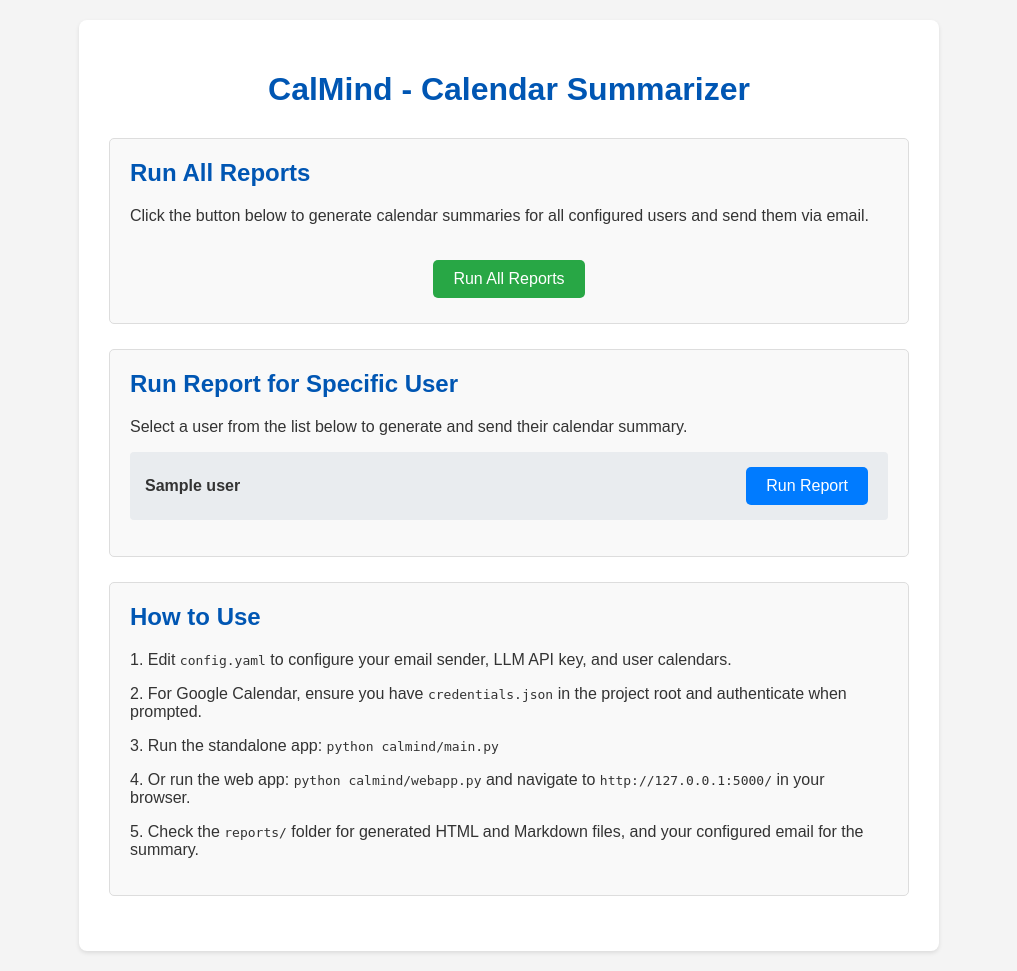
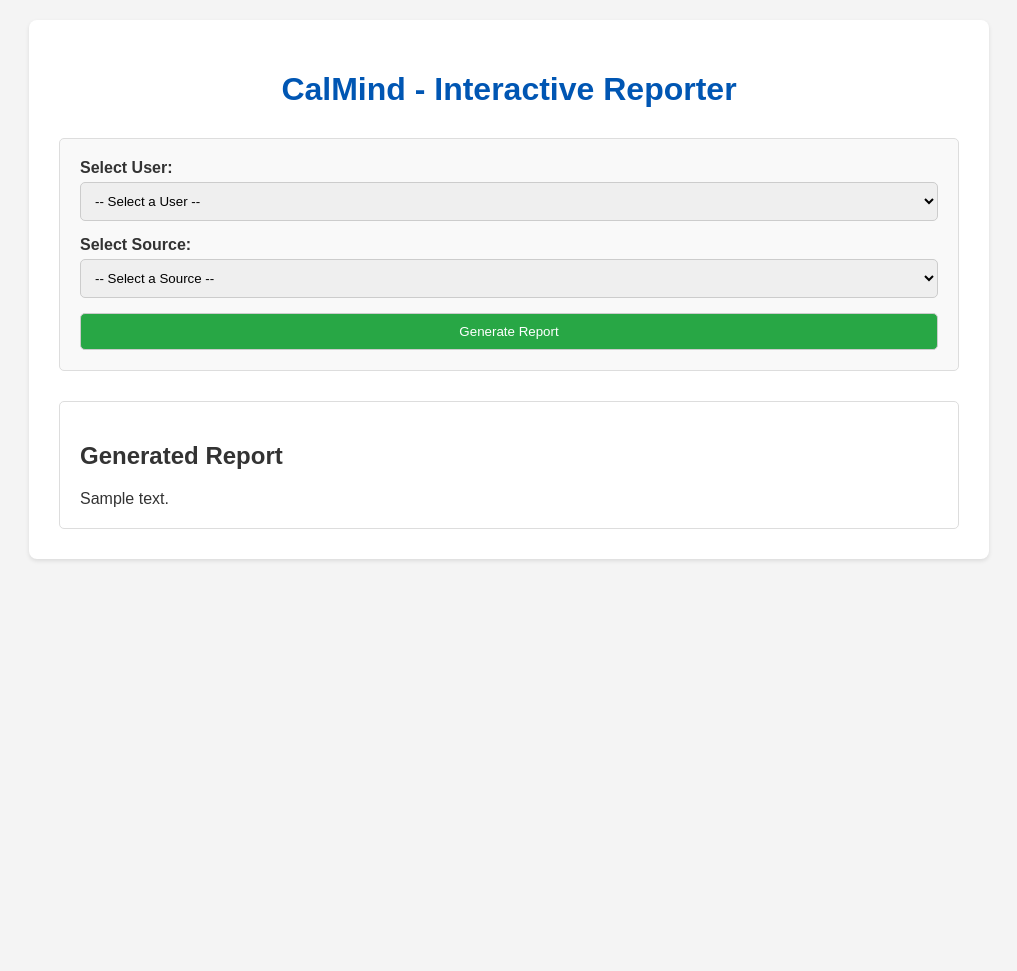
Before and after one commit to stephendavid77/CalMind, a Flask app: template templates/index.html in a window 1280 px wide. Shown: the whole page, without its empty margins (131-1148 px from the left). After the commit the page ends 561 px from the top, so only its background shows below. Run offline with Flask 3, Linux system fonts and the light colour scheme; the template is opened without the code that fills it: most values are stand-ins (such as "Sample title", 1, 10 or a date in 2020); parts of the project's set-up code (start-up, migrations or seed data) failed here and were passed over.

Commit message:
feat: Add Trello integration and interactive web UI

```diff
--- a/calmind/webapp.py
+++ b/calmind/webapp.py
@@ -1,51 +1,36 @@
-from flask import Flask, render_template, request, redirect, url_for
-import threading
+
+import os
+import json
+from flask import Flask, render_template, request
 from calmind.main import CalMindApp
 from calmind.config import Config
 
-app = Flask(__name__)
+# Get the absolute path to the project root
+project_root = os.path.abspath(os.path.join(os.path.dirname(__file__), '..'))
 
-# Initialize CalMindApp (can be done once or per request depending on desired behavior)
-# For simplicity, initializing once here. If config changes frequently, re-initialize.
+app = Flask(__name__, template_folder=os.path.join(project_root, 'templates'))
+
+# Initialize CalMindApp
 calmind_app_instance = CalMindApp()
+calmind_app_instance._initialize_llm()
+calmind_app_instance._initialize_email_sender()
 
-@app.route('/')
+@app.route('/', methods=['GET', 'POST'])
 def index():
     config = Config()
-    users = config.get_users_config()
-    return render_template('index.html', users=users)
+    users_config = config.get_users_config()
+    users = [user.model_dump() for user in users_config]
+    report_content = None
 
-@app.route('/run_report/<user_name>')
-def run_report(user_name):
-    config = Config()
-    users_config = config.get_users_config()
-    user_to_run = next((u for u in users_config if u.get('name') == user_name), None)
+    if request.method == 'POST':
+        user_name = request.form.get('user')
+        source_name = request.form.get('source')
+        user_to_run = next((u for u in users_config if u.name == user_name), None)
 
-    if user_to_run:
-        # Run the report in a separate thread to avoid blocking the web server
-        # In a production app, you'd use a proper task queue (e.g., Celery)
-        def run_task():
-            # Re-initialize CalMindApp for each task to ensure fresh config and state
-            task_app = CalMindApp()
-            task_app._initialize_llm() # Initialize LLM for the task
-            task_app._initialize_email_sender() # Initialize email sender for the task
-            task_app.run_for_user(user_to_run)
+        if user_to_run:
+            report_content = calmind_app_instance.run_for_user(user_to_run, source_name)
 
-        thread = threading.Thread(target=run_task)
-        thread.start()
-        return f"Report generation for {user_name} started in background. Check your email/reports folder soon!"
-    else:
-        return "User not found in configuration.", 404
-
-@app.route('/run_all_reports')
-def run_all_reports():
-    def run_task():
-        task_app = CalMindApp()
-        task_app.run()
-
-    thread = threading.Thread(target=run_task)
-    thread.start()
-    return "All reports generation started in background. Check your email/reports folder soon!"
+    return render_template('index.html', users=users, report_content=report_content)
 
 if __name__ == '__main__':
     app.run(debug=True)
--- a/requirements.txt
+++ b/requirements.txt
@@ -9,3 +9,5 @@ caldav
 pytz
 email-validator
 pydantic-settings
+py-trello
+python-dotenv
--- a/templates/index.html
+++ b/templates/index.html
@@ -1,63 +1,79 @@
+
 <!DOCTYPE html>
 <html lang="en">
 <head>
     <meta charset="UTF-8">
     <meta name="viewport" content="width=device-width, initial-scale=1.0">
-    <title>CalMind - Calendar Summarizer</title>
+    <title>CalMind - Interactive Reporter</title>
     <style>
         body { font-family: Arial, sans-serif; margin: 20px; background-color: #f4f4f4; color: #333; }
-        .container { max-width: 800px; margin: auto; background: #fff; padding: 30px; border-radius: 8px; box-shadow: 0 2px 4px rgba(0,0,0,0.1); }
+        .container { max-width: 900px; margin: auto; background: #fff; padding: 30px; border-radius: 8px; box-shadow: 0 2px 4px rgba(0,0,0,0.1); }
         h1 { color: #0056b3; text-align: center; margin-bottom: 30px; }
-        .section { margin-bottom: 25px; padding: 20px; border: 1px solid #ddd; border-radius: 5px; background-color: #f9f9f9; }
-        .section h2 { margin-top: 0; color: #0056b3; }
-        .button-group { text-align: center; margin-top: 30px; }
-        .button { display: inline-block; padding: 10px 20px; margin: 5px; background-color: #28a745; color: white; text-decoration: none; border-radius: 5px; transition: background-color 0.3s ease; }
-        .button:hover { background-color: #218838; }
-        .user-list ul { list-style: none; padding: 0; }
-        .user-list li { background-color: #e9ecef; padding: 10px 15px; margin-bottom: 8px; border-radius: 4px; display: flex; justify-content: space-between; align-items: center; }
-        .user-list li span { font-weight: bold; }
-        .user-list li a { background-color: #007bff; }
-        .user-list li a:hover { background-color: #0056b3; }
+        .form-section { margin-bottom: 25px; padding: 20px; border: 1px solid #ddd; border-radius: 5px; background-color: #f9f9f9; }
+        .form-group { margin-bottom: 15px; }
+        label { display: block; margin-bottom: 5px; font-weight: bold; }
+        select, button { width: 100%; padding: 10px; border-radius: 5px; border: 1px solid #ccc; }
+        button { background-color: #28a745; color: white; cursor: pointer; transition: background-color 0.3s ease; }
+        button:hover { background-color: #218838; }
+        .report-section { margin-top: 30px; padding: 20px; border: 1px solid #ddd; border-radius: 5px; background-color: #fff; }
     </style>
 </head>
 <body>
     <div class="container">
-        <h1>CalMind - Calendar Summarizer</h1>
+        <h1>CalMind - Interactive Reporter</h1>
 
-        <div class="section">
-            <h2>Run All Reports</h2>
-            <p>Click the button below to generate calendar summaries for all configured users and send them via email.</p>
-            <div class="button-group">
-                <a href="/run_all_reports" class="button">Run All Reports</a>
-            </div>
+        <div class="form-section">
+            <form method="POST" action="/">
+                <div class="form-group">
+                    <label for="user-select">Select User:</label>
+                    <select id="user-select" name="user" onchange="updateSources()">
+                        <option value="">-- Select a User --</option>
+                        {% for user in users %}
+                            <option value="{{ user.name }}">{{ user.name }}</option>
+                        {% endfor %}
+                    </select>
+                </div>
+                <div class="form-group">
+                    <label for="source-select">Select Source:</label>
+                    <select id="source-select" name="source">
+                        <option value="">-- Select a Source --</option>
+                    </select>
+                </div>
+                <button type="submit">Generate Report</button>
+            </form>
         </div>
 
-        <div class="section user-list">
-            <h2>Run Report for Specific User</h2>
-            <p>Select a user from the list below to generate and send their calendar summary.</p>
-            <ul>
-                {% if users %}
-                    {% for user in users %}
-                        <li>
-                            <span>{{ user.name }}</span>
-                            <a href="/run_report/{{ user.name }}" class="button">Run Report</a>
-                        </li>
-                    {% endfor %}
-                {% else %}
-                    <li>No users configured in config.yaml.</li>
-                {% endif %}
-            </ul>
-        </div>
+        {% if report_content %}
+            <div class="report-section">
+                <h2>Generated Report</h2>
+                <div>{{ report_content|safe }}</div>
+            </div>
+        {% endif %}
+    </div>
 
-        <div class="section">
-            <h2>How to Use</h2>
-            <p>1. Edit <code>config.yaml</code> to configure your email sender, LLM API key, and user calendars.</p>
-            <p>2. For Google Calendar, ensure you have <code>credentials.json</code> in the project root and authenticate when prompted.</p>
-            <p>3. Run the standalone app: <code>python calmind/main.py</code></p>
-            <p>4. Or run the web app: <code>python calmind/webapp.py</code> and navigate to <code>http://127.0.0.1:5000/</code> in your browser.</p>
-            <p>5. Check the <code>reports/</code> folder for generated HTML and Markdown files, and your configured email for the summary.</p>
-        </div>
+    <script>
+        const users = {{ users|tojson }};
 
-    </div>
+        function updateSources() {
+            const userSelect = document.getElementById('user-select');
+            const sourceSelect = document.getElementById('source-select');
+            const selectedUser = userSelect.value;
+
+            // Clear existing options
+            sourceSelect.innerHTML = '<option value="">-- Select a Source --</option>';
+
+            if (selectedUser) {
+                const user = users.find(u => u.name === selectedUser);
+                if (user) {
+                    user.sources.forEach(source => {
+                        const option = document.createElement('option');
+                        option.value = source.name;
+                        option.textContent = source.name;
+                        sourceSelect.appendChild(option);
+                    });
+                }
+            }
+        }
+    </script>
 </body>
 </html>
```
Also changed, not shown: calmind/config.py (+10 -33 lines), calmind/llm/trello_summary_context.md (added, +1 -0 lines), calmind/main.py (+55 -76 lines), calmind/trello/trello_client.py (added, +48 -0 lines), calmind/trello/trello_summarizer.py (added, +27 -0 lines), README.md, calmind/trello/__init__.py (added), 3 other files.
